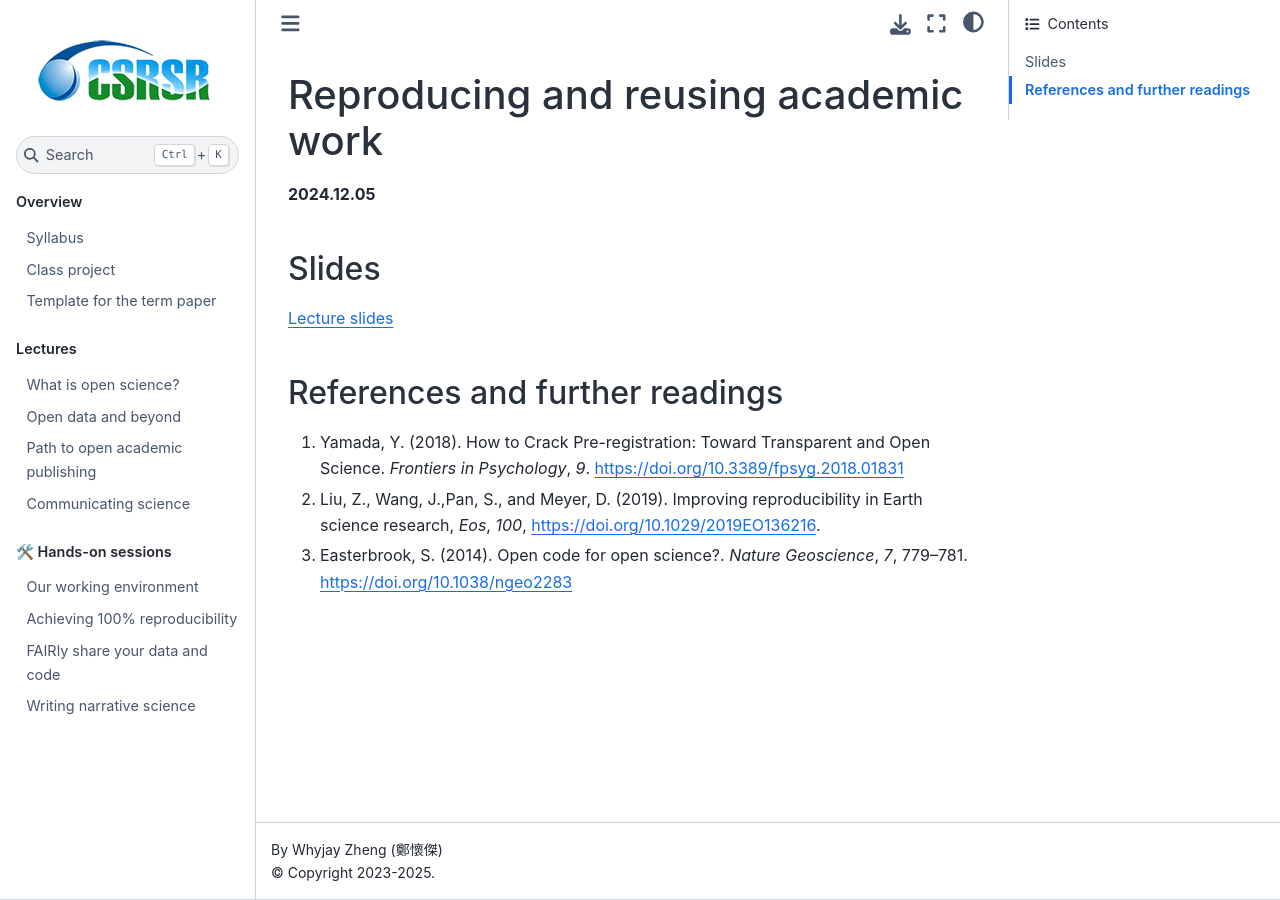
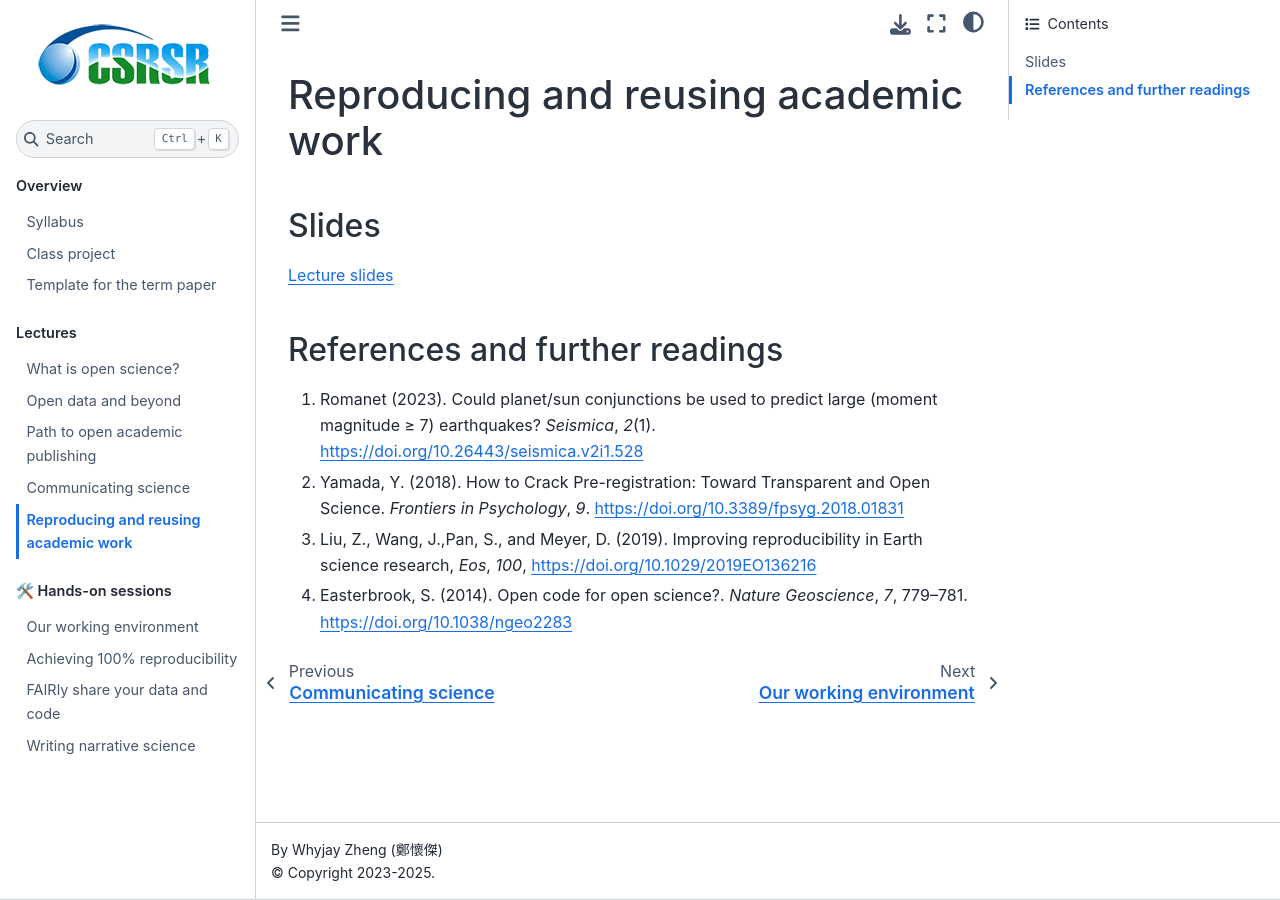
Before and after one commit to whyjz/ncu-open-science, a Jupyter Book: the page built from docs/lectures/L5-reproducibility.md, in a window 1280 px wide. Built offline with Jupyter Book 1.0.4 settings and Sphinx 7.4.7 and the Sphinx Book theme 1.1.4, drawn with Linux system fonts in a browser that asks for light colours; pages that are not in the unit, such as notebooks, are missing from menus.

Commit message:
Update L5 and H5 2025

```diff
--- a/docs/_toc.yml
+++ b/docs/_toc.yml
@@ -13,7 +13,7 @@ parts:
     - file: lectures/L2-opendata
     - file: lectures/L3-openaccess
     - file: lectures/L4-communication
-    # - file: lectures/L5-reproducibility
+    - file: lectures/L5-reproducibility
     # - file: lectures/L6-wheresdata
     # - file: lectures/L7-future
 
@@ -23,5 +23,5 @@ parts:
     - file: handson/H2-Reproducibility
     - file: handson/H3-FAIRdata
     - file: handson/H4-Narrative
-    # - file: handson/H5-Visualization
+    - file: handson/H5-Visualization
     # - file: handson/H6-DataAccess
--- a/docs/lectures/L5-reproducibility.md
+++ b/docs/lectures/L5-reproducibility.md
@@ -1,15 +1,15 @@
 # Reproducing and reusing academic work
-
-**2024.12.05**
 
 ## Slides
 
-[Lecture slides](https://docs.google.com/presentation/d/1uxMJ_Ag_PlP1duM5Wb0wAkboi0e4d5dq3mMOLKDqYNk/edit?usp=sharing)
+[Lecture slides](https://docs.google.com/presentation/d/1kgcbF5r-qNfsa4JlEAJHZFnBNiAqUzPHQwyU7vBJa5Y/edit?usp=sharing)
 
 ## References and further readings
 
-1. Yamada, Y. (2018). How to Crack Pre-registration: Toward Transparent and Open Science. *Frontiers in Psychology*, *9*. https://doi.org/10.3389/fpsyg.2018.01831
+1. Romanet (2023). Could planet/sun conjunctions be used to predict large (moment magnitude ≥ 7) earthquakes? *Seismica*, *2*(1). https://doi.org/10.26443/seismica.v2i1.528
 
-2. Liu, Z., Wang, J.,Pan, S., and Meyer, D. (2019). Improving reproducibility in Earth science research, *Eos*, *100*, https://doi.org/10.1029/2019EO136216.
+2. Yamada, Y. (2018). How to Crack Pre-registration: Toward Transparent and Open Science. *Frontiers in Psychology*, *9*. https://doi.org/10.3389/fpsyg.2018.01831
 
-3. Easterbrook, S. (2014). Open code for open science?. *Nature Geoscience*, *7*, 779–781. https://doi.org/10.1038/ngeo2283
+3. Liu, Z., Wang, J.,Pan, S., and Meyer, D. (2019). Improving reproducibility in Earth science research, *Eos*, *100*, https://doi.org/10.1029/2019EO136216
+
+4. Easterbrook, S. (2014). Open code for open science?. *Nature Geoscience*, *7*, 779–781. https://doi.org/10.1038/ngeo2283
```
